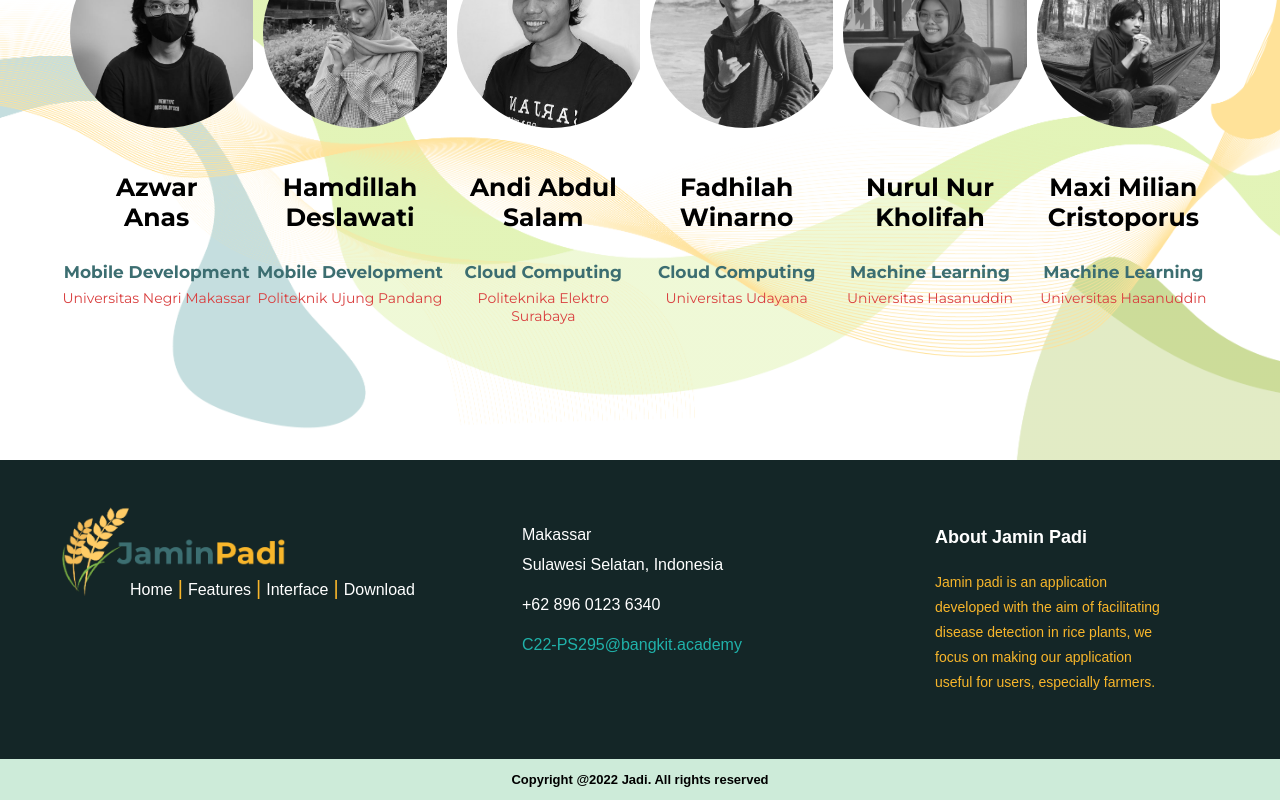
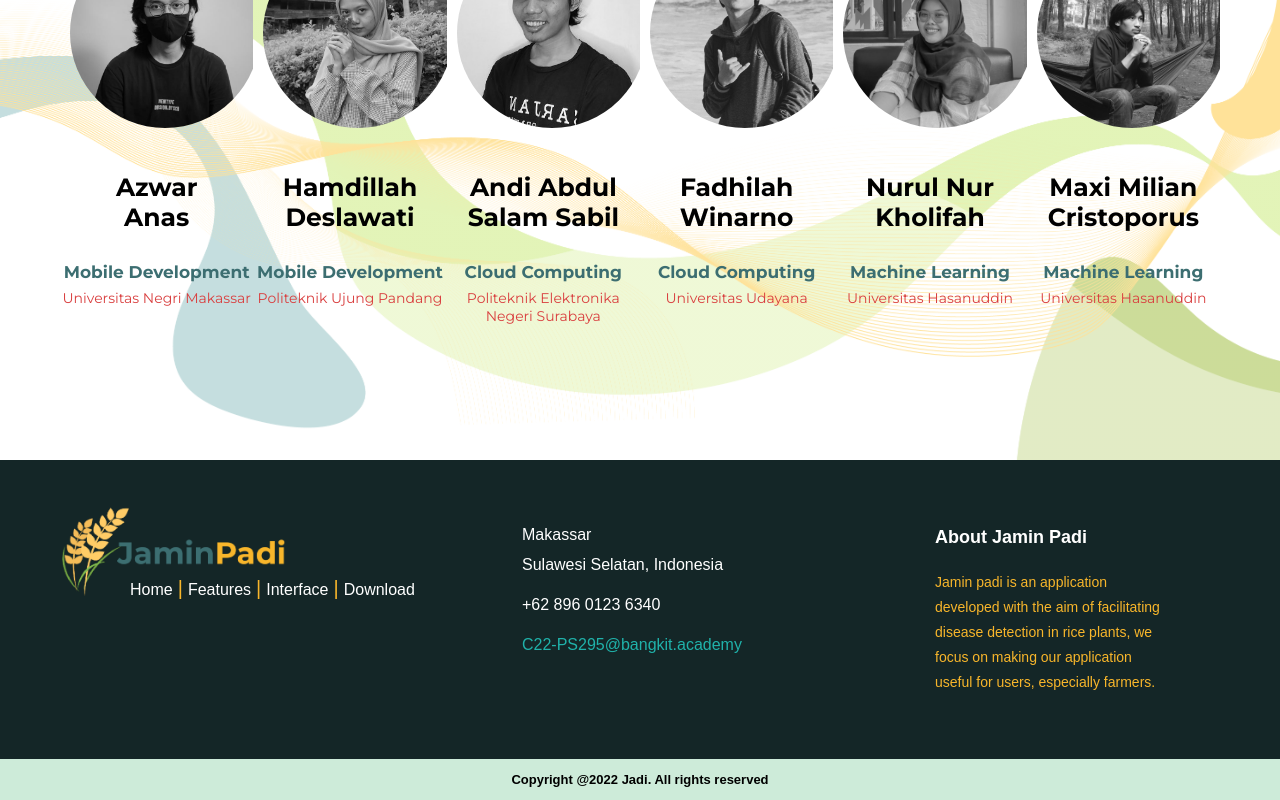
Before and after one commit to aabdulsalams/jadi-landing-page, a React (Create React App) app: page / in a window 1280 px wide. Shown: the part 3714-4514 px from the top of the page. Built offline with nearby package versions, Linux system fonts and the light colour scheme.

Commit message:
update profile

```diff
--- a/src/components/About.jsx
+++ b/src/components/About.jsx
@@ -34,9 +34,9 @@ function About(){
                 <div class="profile-item">
                     <img src={team3} alt='salam' class="profile-img"/>
                     <div className="profile-desc">
-                        <h2 class="user-name">Andi Abdul {"\n"} Salam</h2>
+                        <h2 class="user-name">Andi Abdul {"\n"} Salam Sabil</h2>
                         <h3 class="user-path">Cloud Computing</h3>
-                        <p>Politeknika {"\n"} Elektro Surabaya</p>
+                        <p>Politeknik Elektronika {"\n"} Negeri Surabaya</p>
                     </div>
                 </div>
                     <div class="profile-item">
```
